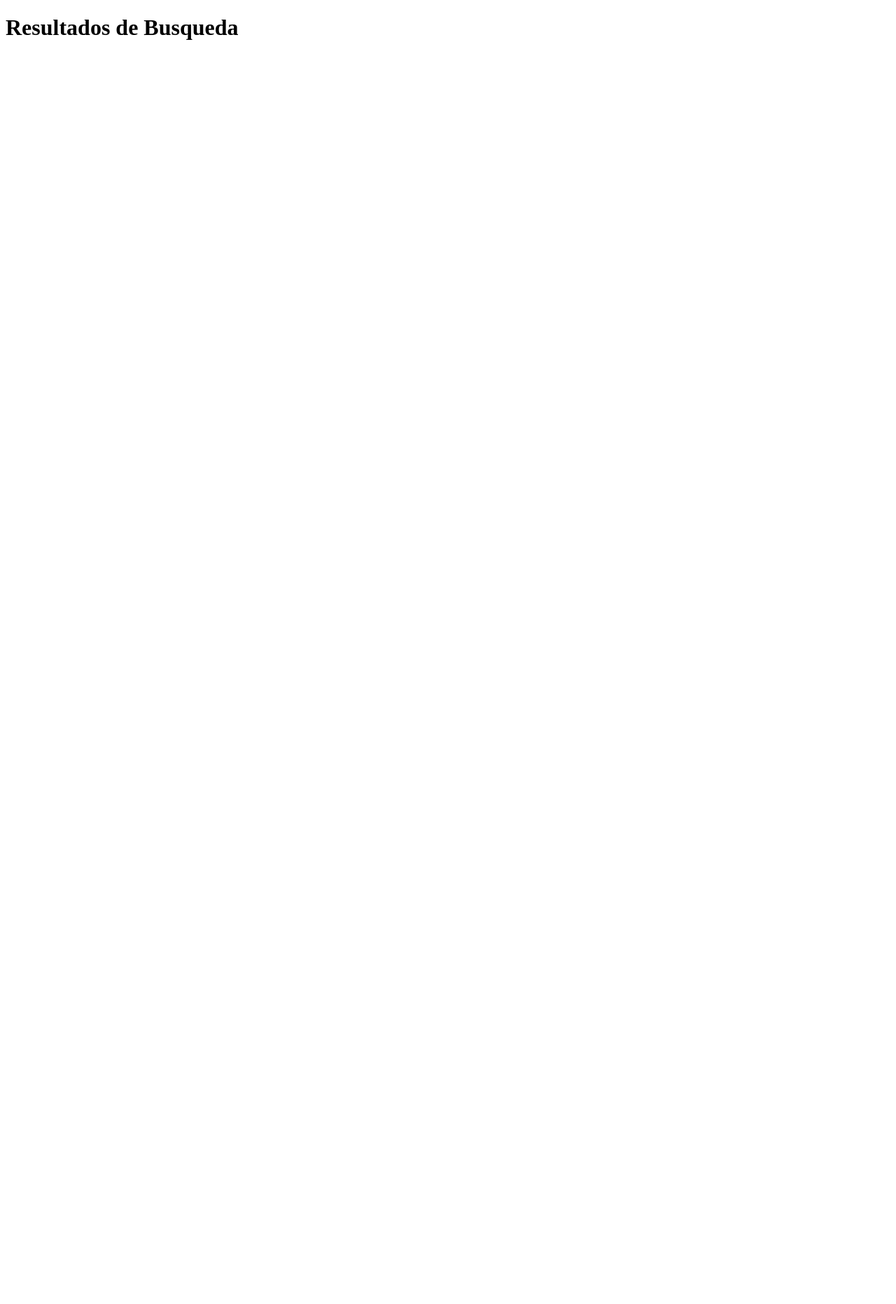
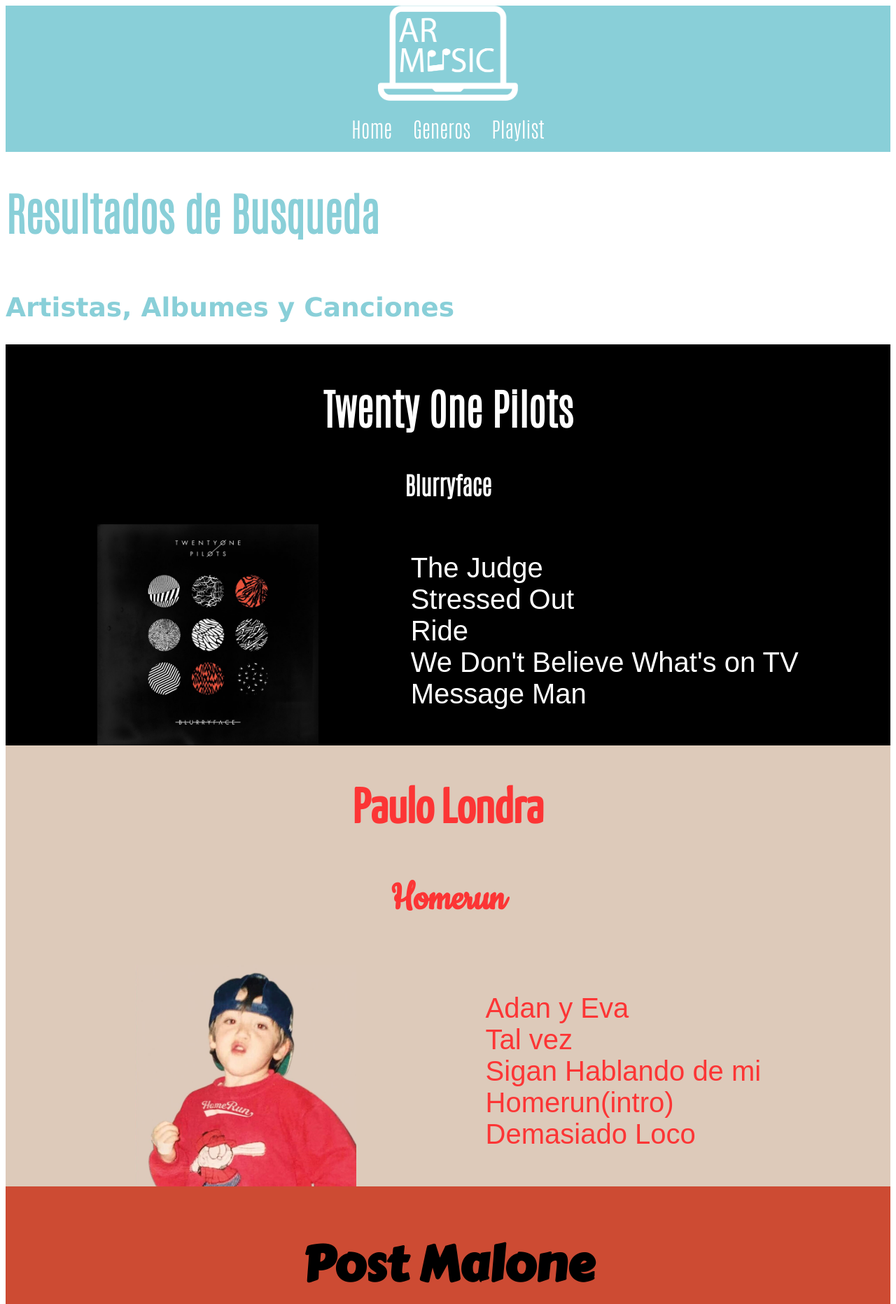
Before and after one commit to tsanzbelloni/proyecto-integrador, a plain HTML site: page search-results/search-results.html in a window 1280 px wide. Shown: the top 1863 px of the page at 70% size. Before the commit the page ends 800 px from the top, so only its background shows below. Drawn offline with Linux system fonts and the light colour scheme; a web font is replaced by a local one.

Commit message:
home, generos y resultados de busqueda terminados. Faltan hcerles el responsive design y TODAS las rutas

```diff
--- a/p-generos/styles/genres.css
+++ b/p-generos/styles/genres.css
@@ -53,9 +53,9 @@ h1{
     font-size: 400%;
 }
 
-/* UL */
+/* GENEROS */
 
-ul{
+.generos ul {
 
     display: flex;
     flex-wrap: wrap;
--- a/search-results/css/search-results.css
+++ b/search-results/css/search-results.css
@@ -0,0 +1,192 @@
+*{
+    box-sizing: border-box;
+}
+
+/* Resets */
+ul, ol{
+    padding: 0;
+}
+
+li {
+    list-style-type: none;
+}
+
+a{
+
+    text-decoration: none;
+}
+/* Header */
+
+header{
+    display: flex;
+    flex-wrap: wrap;
+    flex-direction: column;
+    align-items: center;
+    justify-content: space-between;
+    padding: 0 20px;
+    background-color: rgb(137, 207, 216);
+
+}
+nav{
+    display: flex;
+    flex-wrap: wrap;
+    flex-direction: row;
+    align-items: center;
+    margin: 0 10px;
+
+}
+header li{
+    margin: 15px;
+    font-family: 'Antonio', sans-serif;
+    font-size: 30px;
+}
+header a{
+    color:white
+}
+
+header img{
+    width: 200px;
+}
+h1{
+    font-family: 'Antonio', sans-serif;
+    color: rgb(137, 207, 216);
+    font-size: 400%;
+}
+main{
+    display: flex;
+    flex-wrap: wrap;
+    flex-direction: column;
+}
+/* Generales */
+.ca{
+    display: flex;
+    flex-wrap: wrap;
+    flex-direction: row;
+    justify-content: space-evenly;
+
+}
+
+/* TOP */
+.top h2{
+    text-align: center;
+    font-size: 60px;
+    font-family: 'Antonio', sans-serif;;
+}
+.top h3{
+    text-align: center;
+    font-size: 35px;
+    font-family: 'Antonio', sans-serif;
+}
+.top{
+    background-color: black;
+}
+.top a{
+    color: white;
+
+}
+.top img{
+    width: 25%;
+}
+
+.top ul{
+    text-align:left;
+    font-family: Arial;
+    font-size: 40px;
+
+}
+/* Paulo */
+
+.paulo{
+    background-color: rgb(221, 202, 186)
+
+}
+.paulo h2{
+    text-align: center;
+    font-size: 70px;
+
+    font-family: 'Yanone Kaffeesatz', sans-serif;
+}
+.paulo h3{
+    text-align: center;
+    font-size: 60px;
+    font-family: 'Cookie', cursive;
+
+}
+.paulo img{
+    width: 25%;
+
+}
+.paulo a{
+    color: rgb(252, 53, 53);
+
+}
+.paulo ul{
+    text-align:left;
+    font-family: Arial;
+    font-size: 40px;
+
+}
+
+/* Posty */
+
+.posty{
+    background-color: rgb(205, 75, 51);
+
+}
+.posty h2{
+    text-align: center;
+    font-size: 70px;
+    font-family: 'Carter One', cursive;
+}
+.posty h3{
+    text-align: center;
+    font-size: 60px;
+    font-family: 'Karantina', cursive;
+
+}
+.posty a{
+    color:black;
+
+}
+.posty ul{
+    text-align:left;
+    font-family: Arial;
+    font-size: 40px;
+}
+/* GENEROS */
+
+.generos ul {
+
+    display: flex;
+    flex-wrap: wrap;
+    flex-direction: row;
+    justify-content: space-between;
+
+}
+/* subtitulos */
+
+.rel {
+    font-family: Verdana;
+    color: rgb(137, 207, 216);
+    font-size: 25px;
+}
+
+/* FOOTER */
+
+footer{
+
+    background-color: rgb(137, 207, 216);
+    display: flex;
+    flex-direction: row;
+    justify-content: space-between;
+}
+footer li, p{
+    margin: 15px;
+    font-family: 'Antonio', sans-serif;
+    font-size: 30px;
+    color: white;
+}
+
+footer img{
+    width: 200px;
+}
--- a/search-results/search-results.html
+++ b/search-results/search-results.html
@@ -6,8 +6,108 @@
     <meta name="viewport" content="width=device-width, initial-scale=1.0">
     <title>Document</title>
     <link rel="stylesheet" href="./css/search-results.css">
+
+    <link rel="preconnect" href="https://fonts.gstatic.com">
+    <link href="https://fonts.googleapis.com/css2?family=Antonio:wght@100&display=swap" rel="stylesheet">
+    <link href="https://fonts.googleapis.com/css2?family=Roboto:wght@100&display=swap" rel="stylesheet">
+    <link href="https://fonts.googleapis.com/css2?family=PT+Sans+Narrow&display=swap" rel="stylesheet">
+    <link href="https://fonts.googleapis.com/css2?family=Cookie&display=swap" rel="stylesheet">
+    <link href="https://fonts.googleapis.com/css2?family=Yanone+Kaffeesatz&display=swap" rel="stylesheet">
+    <link href="https://fonts.googleapis.com/css2?family=Carter+One&display=swap" rel="stylesheet">
+    <link href="https://fonts.googleapis.com/css2?family=Karantina&display=swap" rel="stylesheet">
+
 </head>
 <body>
-    <h1>Resultados de Busqueda</h1>
+    <header>
+        <div class="logo">
+            <img src="../img/ArMusic-white.png" alt="logo">
+        </div class="logo">
+        <nav>
+            <li><a href="">Home </a></li>
+            <li><a href="">Generos </a></li>
+            <li><a href="">Playlist</a></li>
+            <form action="">
+
+            </form>
+
+        </nav>
+    </header>
+    <main>
+        <h1>Resultados de Busqueda</h1>
+        <div class=rel>
+        <h2>Artistas, Albumes y Canciones</h2>
+        </div class=rel>
+        <div class="top">
+            <h2><a href="">Twenty One Pilots</a></h2>
+            <h3><a href="">Blurryface</a></h3>
+            <div class="ca">
+            <img src="../img/blurryface.jpg" alt="Blurryface">
+            <ul>
+                <li><a href="">The Judge</a></li>
+                <li><a href="">Stressed Out</a></li>
+                <li><a href="">Ride</a></li>
+                <li><a href="">We Don't Believe What's on TV</a></li>
+                <li><a href="">Message Man</a></li>
+            </ul>
+        </div class="ca">
+        </div class="top">
+
+        <div class="paulo">
+            <h2><a href="">Paulo Londra</a></h2>
+            <h3><a href="">Homerun</a></h3>
+            <div class="ca">
+            <img src="../img/homerun.jpg" alt="Homerun">
+            <ul>
+                <li><a href="">Adan y Eva</a></li>
+                <li><a href="">Tal vez</a></li>
+                <li><a href="">Sigan Hablando de mi</a></li>
+                <li><a href="">Homerun(intro)</a></li>
+                <li><a href="">Demasiado Loco</a></li>
+                </div class="ca">
+            </ul>
+
+        </div class="paulo">
+
+        <div class="posty">
+            <h2><a href="">Post Malone</a></h2>
+            <h3><a href="">Stoney</a></h3>
+            <div class="ca">
+            <img src="../img/stoney.jpg" alt="Stony">
+            <ul>
+                <li><a href="">Cold</a></li>
+                <li><a href="">Big Lie</a></li>
+                <li><a href="">Leave</a></li>
+                <li><a href="">No Option</a></li>
+                <li><a href="">I Fall Apart</a></li>
+                </div class="ca">
+            </ul>
+        </div class="posty">
+        <div class="rel">
+            <h2>Generos</h2>
+        </div class="rel">
+        <div class="generos">
+            <ul>
+                <li>
+                    <a href=""><img src="../img/rock.png" alt="rock" width="200" height="230"></a>
+                </li>
+                <li><a href=""><img src="../img/rap.png" alt="rap" width="230" height="230"></a>
+                </li>
+                <li><a href=""><img src="../img/pop.png" alt="pop" width="200" height="230"></a>
+                </li>
+                <li><a href=""><img src="../img/hip-hop.png" alt="hip-hop" width="200" height="230"></a>
+                </li>
+                <li><a href=""><img src="../img/trap.png" alt="trap" width="200" height="230"></a>
+                </li>
+            </div class="generos">
+            </ul>
+    </main>
+    <footer>
+
+        <img src="../img/ArMusic-white.png" alt="logo">
+        <p>Creado por:</p>
+        <li>Tomas Sanz Belloni</li>
+        <li>Felipe Sanguinetti</li>
+        <li>Delfina Delgui</li>
+    </footer>
 </body>
 </html>
```
Also changed, not shown: p-generos/genres.html (+2 -0 lines), p-generos/hand.png (deleted).
